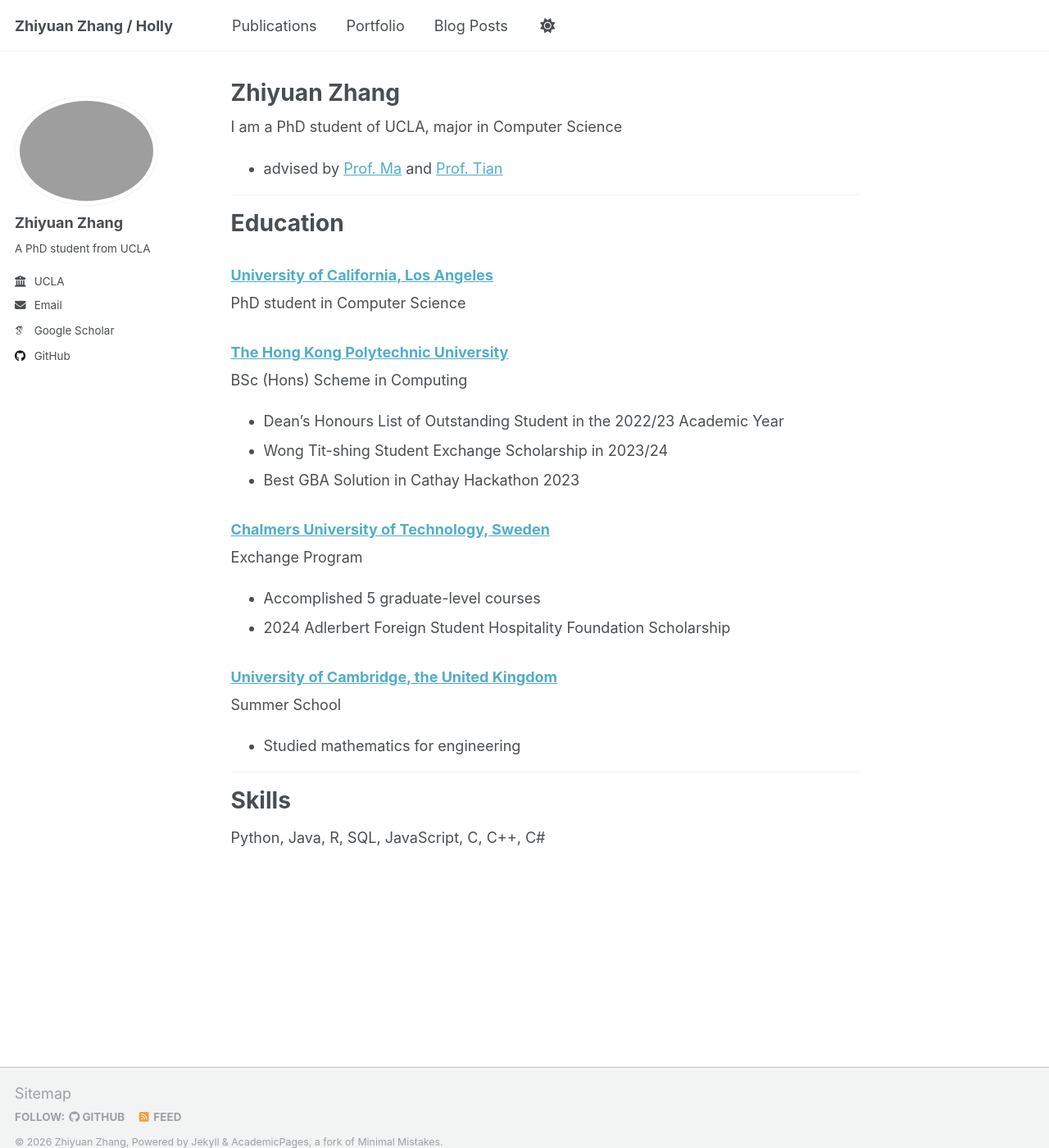
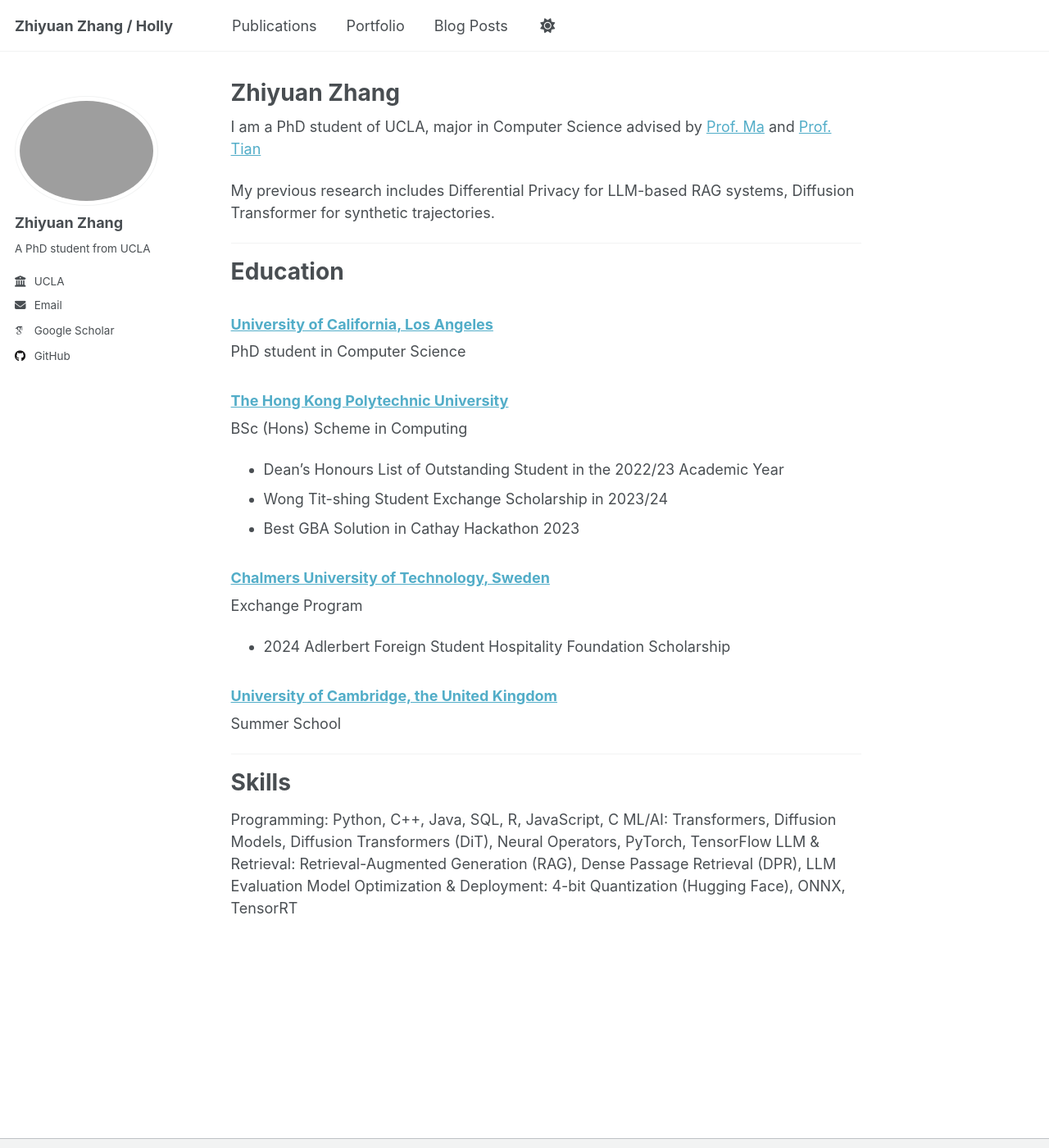
Before and after one commit to h-zhanggg/Zhiyuan-Zhang, a Jekyll site: the page built from _pages/about.md, in a window 1280 px wide and 1400 px high. Shown: the whole window at 82% size. Built offline with Jekyll 4.4.1, drawn with Linux system fonts in a browser that asks for light colours; some web fonts are replaced; a script that is not in the unit is left out.

Commit message:
主页
Updated personal information and research details. Revised skills section for clarity and organization.

```diff
--- a/_pages/about.md
+++ b/_pages/about.md
@@ -7,8 +7,9 @@ redirect_from:
   - /about.html
 ---
 
-I am a PhD student of UCLA, major in Computer Science
-- advised by [Prof. Ma](https://mobility-lab.seas.ucla.edu/about/) and [Prof. Tian](https://www.ytian.info/)
+I am a PhD student of UCLA, major in Computer Science advised by [Prof. Ma](https://mobility-lab.seas.ucla.edu/about/) and [Prof. Tian](https://www.ytian.info/)
+
+My previous research includes Differential Privacy for LLM-based RAG systems, Diffusion Transformer for synthetic trajectories.
 
 ---
 
@@ -27,16 +28,17 @@ BSc (Hons) Scheme in Computing
 
 ### [Chalmers University of Technology, Sweden](https://www.chalmers.se/en/)
 Exchange Program
-- Accomplished 5 graduate-level courses
 - 2024 Adlerbert Foreign Student Hospitality Foundation Scholarship
 
 
 ### [University of Cambridge, the United Kingdom](https://www.cam.ac.uk/)
 Summer School
-- Studied mathematics for engineering
 
 
 ---
 
 # Skills
-Python, Java, R, SQL, JavaScript, C, C++, C#
+Programming: Python, C++, Java, SQL, R, JavaScript, C
+ML/AI: Transformers, Diffusion Models, Diffusion Transformers (DiT), Neural Operators, PyTorch, TensorFlow
+LLM & Retrieval: Retrieval-Augmented Generation (RAG), Dense Passage Retrieval (DPR), LLM Evaluation
+Model Optimization & Deployment: 4-bit Quantization (Hugging Face), ONNX, TensorRT
```
